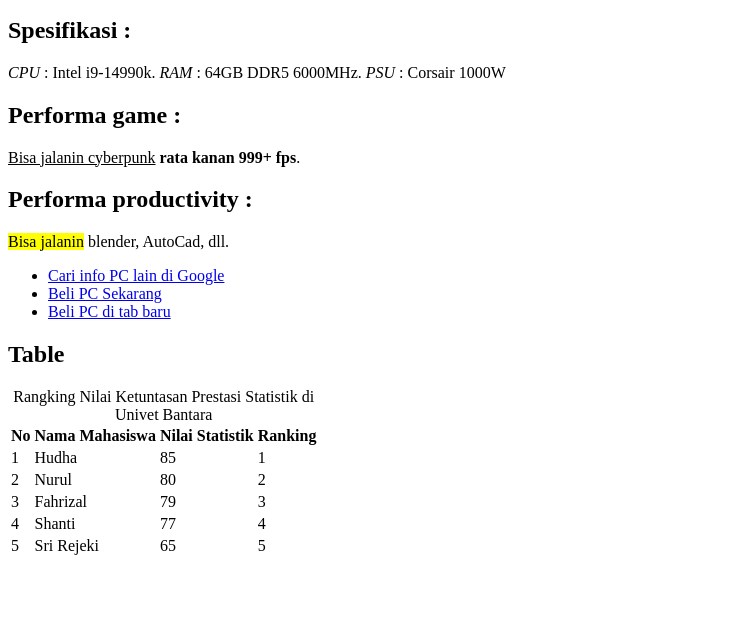
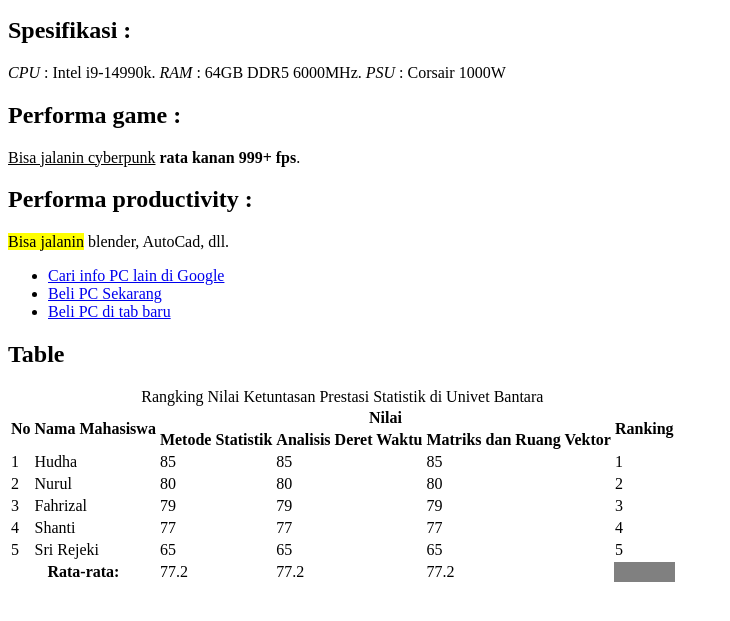
Before and after one commit to radifan9/koda3-website, a plain HTML site: page index.html in a window 1280 px wide. Shown: the part 101-722 px from the top of the page, without its empty margins (0-730 px from the left). Drawn offline with Linux system fonts and the light colour scheme.

Commit message:
feat: added page for displaying survey table

```diff
--- a/index.html
+++ b/index.html
@@ -47,10 +47,16 @@
         <!-- Heading -->
         <thead>
           <tr>
-            <th scope="col">No</th>
-            <th scope="col">Nama Mahasiswa</th>
-            <th scope="col">Nilai Statistik</th>
-            <th scope="col">Ranking</th>
+            <th scope="col" rowspan="2">No</th>
+            <th scope="col" rowspan="2">Nama Mahasiswa</th>
+            <th scope="colgroup" colspan="3">Nilai</th>
+            <th scope="col" rowspan="2">Ranking</th>
+          </tr>
+
+          <tr>
+            <th scope="col">Metode Statistik</th>
+            <th scope="col">Analisis Deret Waktu</th>
+            <th scope="col">Matriks dan Ruang Vektor</th>
           </tr>
         </thead>
 
@@ -60,11 +66,15 @@
             <td>1</td>
             <td>Hudha</td>
             <td>85</td>
+            <td>85</td>
+            <td>85</td>
             <td>1</td>
           </tr>
           <tr>
             <td>2</td>
             <td>Nurul</td>
+            <td>80</td>
+            <td>80</td>
             <td>80</td>
             <td>2</td>
           </tr>
@@ -72,11 +82,15 @@
             <td>3</td>
             <td>Fahrizal</td>
             <td>79</td>
+            <td>79</td>
+            <td>79</td>
             <td>3</td>
           </tr>
           <tr>
             <td>4</td>
             <td>Shanti</td>
+            <td>77</td>
+            <td>77</td>
             <td>77</td>
             <td>4</td>
           </tr>
@@ -84,9 +98,22 @@
             <td>5</td>
             <td>Sri Rejeki</td>
             <td>65</td>
+            <td>65</td>
+            <td>65</td>
             <td>5</td>
           </tr>
         </tbody>
+
+        <!-- Footer -->
+        <tfoot>
+          <tr>
+            <th scope="row" colspan="2">Rata-rata:</th>
+            <td>77.2</td>
+            <td>77.2</td>
+            <td>77.2</td>
+            <td style="background-color: gray"></td>
+          </tr>
+        </tfoot>
       </table>
     </div>
   </body>
```
Also changed, not shown: pages/login.html (added, +56 -0 lines).
